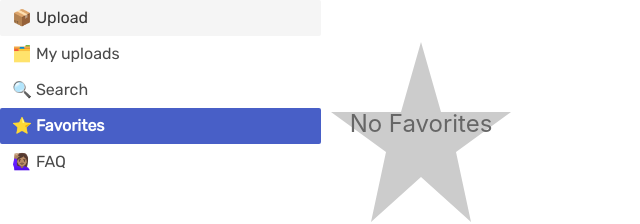
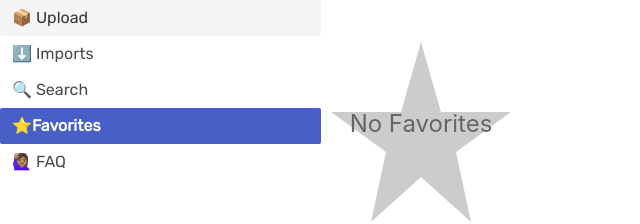
Before and after one commit to 2anki/web, a React (Create React App) app: page /favorites in a window 1280 px wide. Shown: the top 224 px of the page, without its empty margins (0-640 px from the left). Built offline with nearby package versions, Linux system fonts and the light colour scheme; no server answers.

Commit message:
feat: add getVisibleText function for visible text translations

```diff
--- a/src/components/Layout/SideBar/Meny.tsx
+++ b/src/components/Layout/SideBar/Meny.tsx
@@ -3,6 +3,7 @@ import SidebarItem from './SidebarItem';
 import Backend from '../../../lib/backend';
 import { goToLoginPage } from '../../../pages/RegisterPage/goToLoginPage';
 import { ProtectedItems } from './ProtectedItems';
+import { getVisibleText } from '../../../lib/text/getVisibleText';
 
 const backend = new Backend();
 
@@ -17,25 +18,24 @@ export function Menu() {
     >
       <ul className="menu-list">
         <SidebarItem path={path} href="/upload">
-          📦 Upload
+          {getVisibleText('navigation.upload')}
         </SidebarItem>
         <ProtectedItems visible={cookies.token}>
           <SidebarItem href="/uploads" path={path}>
-            🗂️ My uploads
+            {getVisibleText('navigation.uploads')}
           </SidebarItem>
           <SidebarItem path={path} href="/search">
-            🔍 Search
+            {getVisibleText('navigation.search')}
           </SidebarItem>
           <SidebarItem path={path} href="/favorites">
-            ⭐️ Favorites
+            {getVisibleText('navigation.favorites')}
           </SidebarItem>
         </ProtectedItems>
         <SidebarItem
           path={path}
           href="https://alemayhu.notion.site/FAQ-ef01be9c9bac41689a4d749127c14301"
-        >
-          🙋🏽‍♀️ FAQ
-        </SidebarItem>
+          >
+          {getVisibleText('navigation.help')}</SidebarItem>
       </ul>
       <ProtectedItems visible={cookies.token}>
         <ul className="menu-list">
--- a/src/components/NavigationBar/helpers/getNavbarStartRegularUser.tsx
+++ b/src/components/NavigationBar/helpers/getNavbarStartRegularUser.tsx
@@ -1,16 +1,17 @@
 import NavbarItem from '../NavbarItem';
+import { getVisibleText } from '../../../lib/text/getVisibleText';
 
 export default function getNavbarStartRegularUser(path: string) {
   return (
     <>
       <NavbarItem href="/upload" path={path}>
-        📦 Upload
+        {getVisibleText('navigation.upload')}
       </NavbarItem>
       <NavbarItem href="/uploads" path={path}>
-        🗂 My Uploads
+        {getVisibleText('navigation.uploads')}
       </NavbarItem>
       <NavbarItem href="/favorites" path={path}>
-        ⭐️Favorites
+        {getVisibleText('navigation.favorites')}
       </NavbarItem>
     </>
   );
--- /dev/null
+++ b/src/lib/text/app.document.json
@@ -0,0 +1,7 @@
+{
+    "navigation.uploads": "⬇️ Imports",
+    "navigation.upload": "📦 Upload",
+    "navigation.favorites": "⭐️Favorites",
+    "navigation.search": "🔍 Search",
+    "navigation.help": "🙋🏽‍♀️ FAQ"
+}
--- /dev/null
+++ b/src/lib/text/getVisibleText.ts
@@ -0,0 +1,10 @@
+import APP_DOCUMENT from './app.document.json';
+
+interface AppDocument {
+    [key: string]: string;
+}
+
+export const getVisibleText = (key: string): string => {
+   const document: AppDocument = APP_DOCUMENT;
+   return document[key];
+}
```
